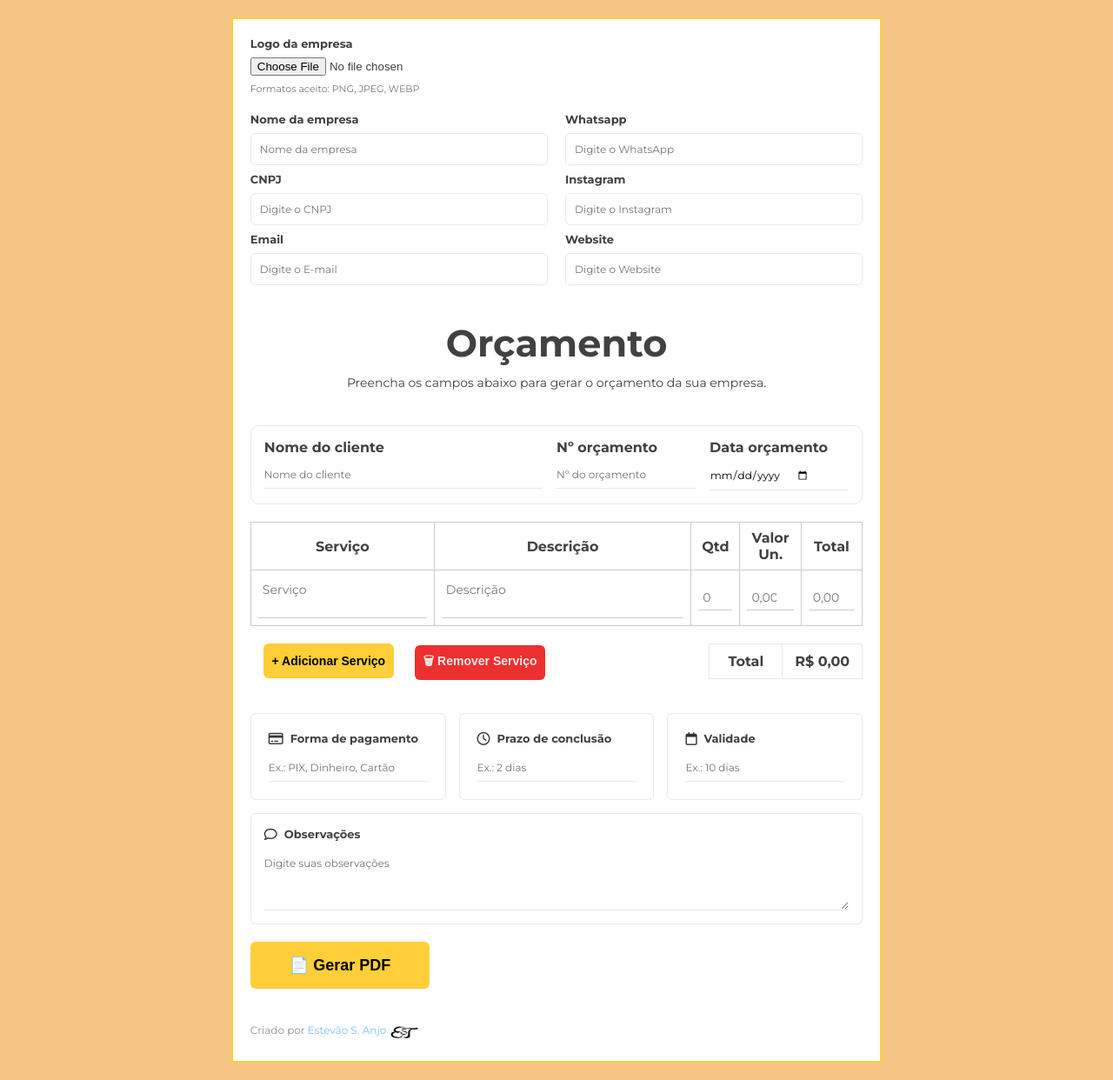
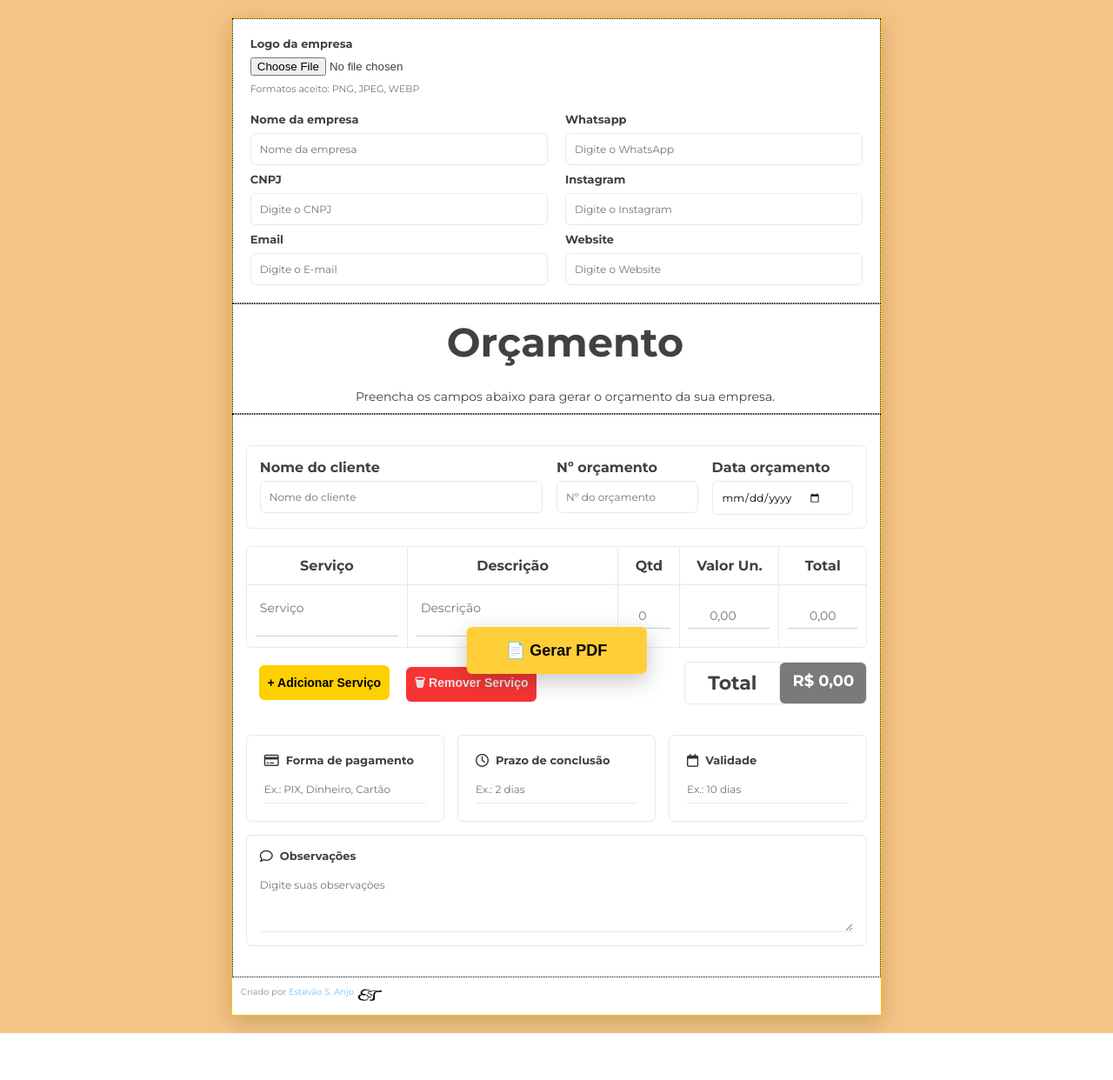
Before and after one commit to estevaosanjo/geradordeorcamentos, a Flask app: page / in a window 1280 px wide. Shown: the whole page at 87% size. After the commit the page ends 1188 px from the top, so only its background shows below. Run offline with Flask 3, Linux system fonts and the light colour scheme; parts of the project's set-up code (start-up, migrations or seed data) failed here and were passed over.

Commit message:
Modification in 'Cabecalho', 'Tabela' and 'Rodape' - HTML and CSS

```diff
--- a/Static/css/style.css
+++ b/Static/css/style.css
@@ -2,6 +2,7 @@
     margin: 0;
     padding: 0;
     box-sizing: border-box;
+
 }
 body{
     font-family:"Montserrat",sans-serif;
@@ -11,6 +12,7 @@
     justify-content:center;
     min-height: 100vh;
     padding: 20px;
+
 }
 .pagina  {
     width:198mm;
@@ -18,7 +20,8 @@
     max-width: 100%;
     margin: 0 auto;
     background:#fff;
-    border:2px solid #ffce39;
+    border:1px solid #ffc107;
+    box-shadow: 0 8px 25px rgba(78, 60, 1, 0.25);
 }
 
 .cabecalho {
@@ -27,6 +30,7 @@
     gap: 20px;
     padding: 20px;
     width: 100%;
+    border: 1px dotted black;
 }
 
 .logo {
@@ -85,35 +89,29 @@
 
 
 
-/* Conteúdo */
-.dados_cliente input,
-.dados_empresa input,
-.contato input {
-    display: flex;
-    font-size: 12px;
-    padding: 10px;
-    border: 1px solid  rgb(233, 233, 233);
-    border-radius: 6px;
-    font-family: inherit;
-
+/* Titulo da tabela */
+.titulo{
+    padding: 10px 0 10px 20px;
+    border: 1px dotted black;
+}
+.titulo h1{
+    padding: 5px 0;
+    text-align: center;
+    font-size: 46px;
+}
+.titulo p {
+    padding: 20px 0 0 0;
+    text-align: center;
+    font-size: 14px;
 }
 
+
+
+/* Conteúdo */
 .conteudo{
     font-size: 16px;
-    padding: 20px 20px;
-    border: 1px dra black;
-}
-
-.conteudo h1{
-    text-align: center;
-    font-size: 43px;
-}
-
-.conteudo p {
-    padding-top: 10px;
-    text-align: center;
-    font-size: 14px;
-    padding-bottom: 20px;
+    padding: 15px 15px;
+    border: 1px dotted black;
 }
 
 .conteudo label{
@@ -137,13 +135,25 @@
     border-bottom: 2px solid rgb(233, 233, 233);
 }
 
+
+.dados_cliente input,
+.dados_empresa input,
+.contato input {
+    display: flex;
+    font-size: 12px;
+    padding: 10px;
+    border: 1px solid  rgb(233, 233, 233);
+    border-radius: 6px;
+    font-family: inherit;
+
+}
 .dados_cliente {
     display: grid;
     grid-template-columns: 2fr 1fr 1fr;
     gap: 16px;
     border: 1px solid rgb(233, 233, 233);
     padding: 15px ;
-    border-radius: 10px;
+    border-radius: 6px;
     margin:20px 0;
 }
 .dados_cliente label {
@@ -160,14 +170,27 @@
 /* Tabela */
 .tabela-orc table {
     width: 100%;
-    border-collapse: collapse;
+    border-collapse: separate;
     border-spacing: 0;
+    border: 1px solid rgb(233, 233, 233);
+    border-radius: 6px;
+    overflow: hidden;
 }
 
 .tabela-orc th,
 .tabela-orc td {
-    border: 1px solid #ccc;
+    border: none;
+    border-right: 1px solid rgb(233, 233, 233);
     padding: 8px;
+}
+
+.tabela-orc th {
+    border-bottom: 1px solid rgb(233, 233, 233);
+}
+
+.tabela-orc th:last-child,
+.tabela-orc td:last-child {
+    border-right: none;
 }
 
 .tabela-orc td input,
@@ -194,6 +217,31 @@
 .tabela-orc td textarea:focus {
     border-bottom: 2px solid #333;
 }
+.tabela-orc th,
+.tabela-orc td {
+    padding: 12px 10px;
+    vertical-align: middle;
+}
+
+.tabela-orc td input,
+.tabela-orc td textarea {
+    width: 100%;
+    padding: 5px;
+    margin: 0;
+}
+
+.tabela-orc td textarea {
+    resize: none;
+}
+
+.tabela-orc th {
+    white-space: nowrap;
+}
+.tabela-orc .quantidade,
+.tabela-orc .valor-unitario,
+.tabela-orc .total {
+    text-align: center;
+}
 
 
 /* Adicionar e Remover Serviços */
@@ -211,7 +259,7 @@
 #adicionar-servico {
     margin: 20px 15px;
     font-size: 14px;
-    background-color: #ffce39;
+    background-color: #ffd000;
     cursor:pointer;
     width: 150px;
     height: 40px;
@@ -219,17 +267,24 @@
     border-radius: 6px;
     font-weight: bolder;
 }
+#adicionar-servico:hover{
+    background:#f8ca40;
+}
+
 #remover-servico{
     color: #ebe6e6;
-    margin: 0 5px;
+    margin: 0;
     width: 150px;
     height: 40px;
     font-size: 14px;
-    background-color: #ec3030 ;
+    background-color: #f73434 ;
     cursor: pointer;
     border: none;
     border-radius: 6px;
     font-weight:bolder;
+}
+#remover-servico:hover{
+    background:rgb(250, 68, 68)
 }
 
 .caixa-total {
@@ -239,17 +294,24 @@
     display: flex;
     align-items: stretch;
     border: 1px solid rgb(233, 233, 233);
+    border-radius: 6px;
     padding: 0;
 }
 
-.tit-total,
-.valor-total {
-
+.tit-total{
+    font-size: 22px;
     padding: 10px 14px;
-    margin-left: 7px;
+    margin-left: 12px;
+    border-radius: 6px;
 }
 
 .valor-total {
+    padding: 10px 14px;
+    margin-left: 12px;
+    border-radius: 6px;
+    font-size: 18px;
+    background-color: #7a7a7a;
+    color: #ffffff;
     border-left: 1px solid rgb(233, 233, 233);
 }
 
@@ -343,9 +405,9 @@
 /* Roda-pé */
 .rodape{
     display: flex;
-    margin: 20px;
+    margin: 10px 0 10px 10px;
     color: rgb(148, 144, 144);
-    font-size: 12px;
+    font-size: 10px;
 }
 
 .rodape a{
@@ -353,6 +415,18 @@
     text-decoration-line: none;
 }
 
+.rodape label{
+    justify-content: center;
+}
+.acoes{
+    position: fixed;
+    right: 30p;
+    bottom: 25px;
+    left: 50%;
+    transform: translateX(-50%);
+    margin: 0;
+    z-index: 9999;
+}
 #gerar-orcamento-pdf{
     cursor: pointer;
     background-color: #ffce39;
@@ -361,6 +435,10 @@
     font-size: 18px;
     padding: 16px 45px;
     font-weight: bold;
+    box-shadow: 0 8px 25px rgba(29, 28, 28, 0.25);
+}
+#gerar-orcamento-pdf:hover {
+    background:#f0bf2d;
 }
 
 
--- a/Templates/index.html
+++ b/Templates/index.html
@@ -46,18 +46,15 @@
                     <label for="website">Website</label>
                     <input type="text" id="website" name="website" placeholder="Digite o Website">
                 </div>
-
-
-
             </header>
-
-            <main class="conteudo">
 
                 <div class="titulo">
                     <h1 class = "title">Orçamento</h1>
                     <p class = "subtitle">Preencha os campos abaixo para gerar o orçamento da sua empresa.</p>
                 </div>
 
+
+            <main class="conteudo">
                 <div class="dados_cliente">
                     <div class="campo_cliente">
                         <label for="nome_cliente">Nome do cliente</label>
@@ -78,11 +75,13 @@
                 <section class="tabela-orc">
                         <table>
                             <thead>
-                                <th style="width: 30%;">Serviço</th>
-                                <th style="width: 42%;">Descrição</th>
-                                <th style="width: 8%;">Qtd</th>
-                                <th style="width: 10%;">Valor Un.</th>
-                                <th style="width: 10%;">Total</th>
+                                <tr>
+                                    <th style="width: 26%;">Serviço</th>
+                                    <th style="width: 34%;">Descrição</th>
+                                    <th style="width: 10%;">Qtd</th>
+                                    <th style="width: 16%;">Valor Un.</th>
+                                    <th style="width: 14%;">Total</th>
+                                </tr>
                             </thead>
                             <tbody id="tabela">
                                 <tr>
@@ -169,7 +168,7 @@
         <footer class="rodape">
             <p>Criado por <a href="https://github.com/estevaosanjo" target="_blank">Estevão S. Anjo</a></p>
             <label>
-                <img src="/static/assinatura.png" alt="Assinatura"  width="40px" height="20px">
+                <img src="/static/assinatura.png" alt="Assinatura"  width="35px" height="20px">
             </label>
         </footer>
     </div>
```
